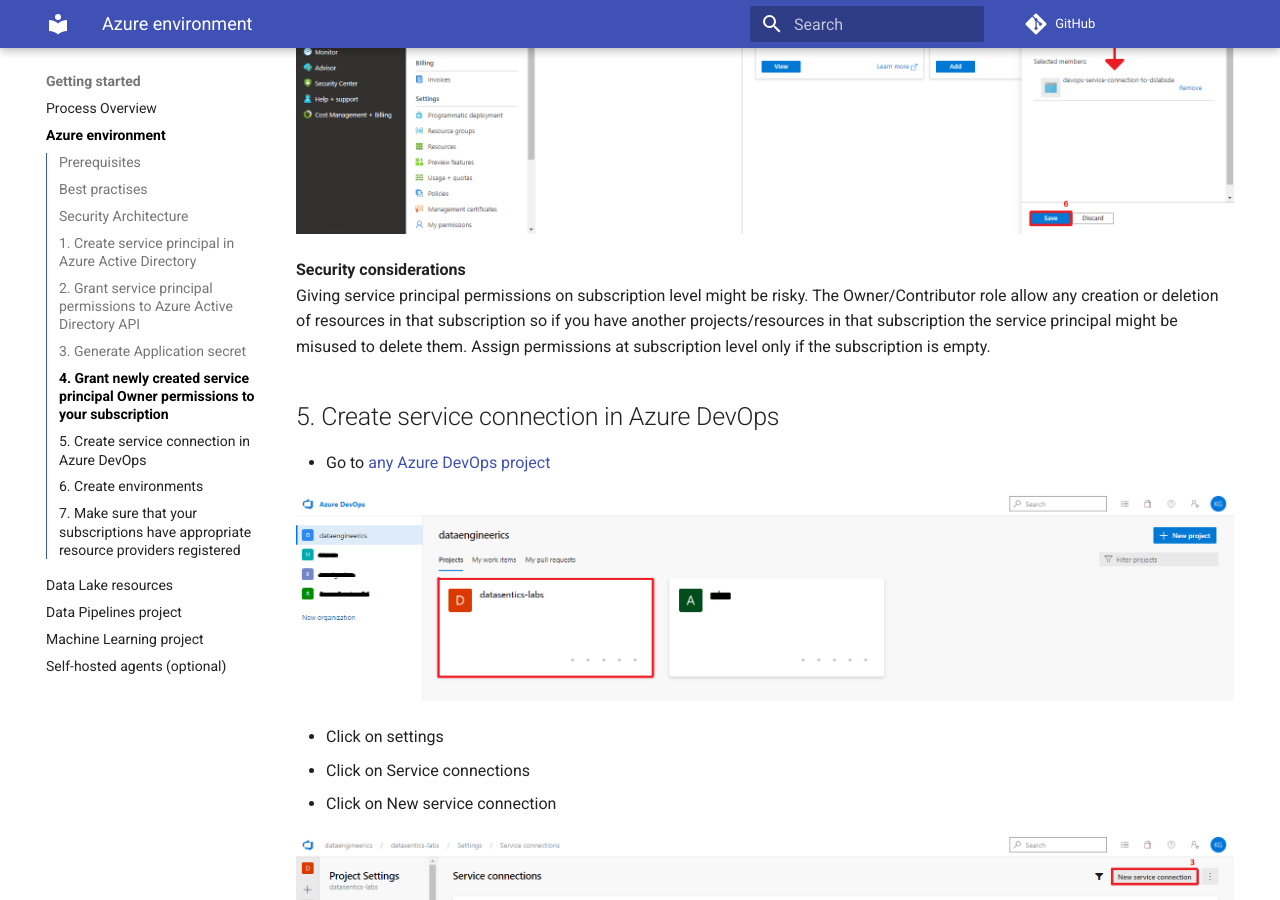
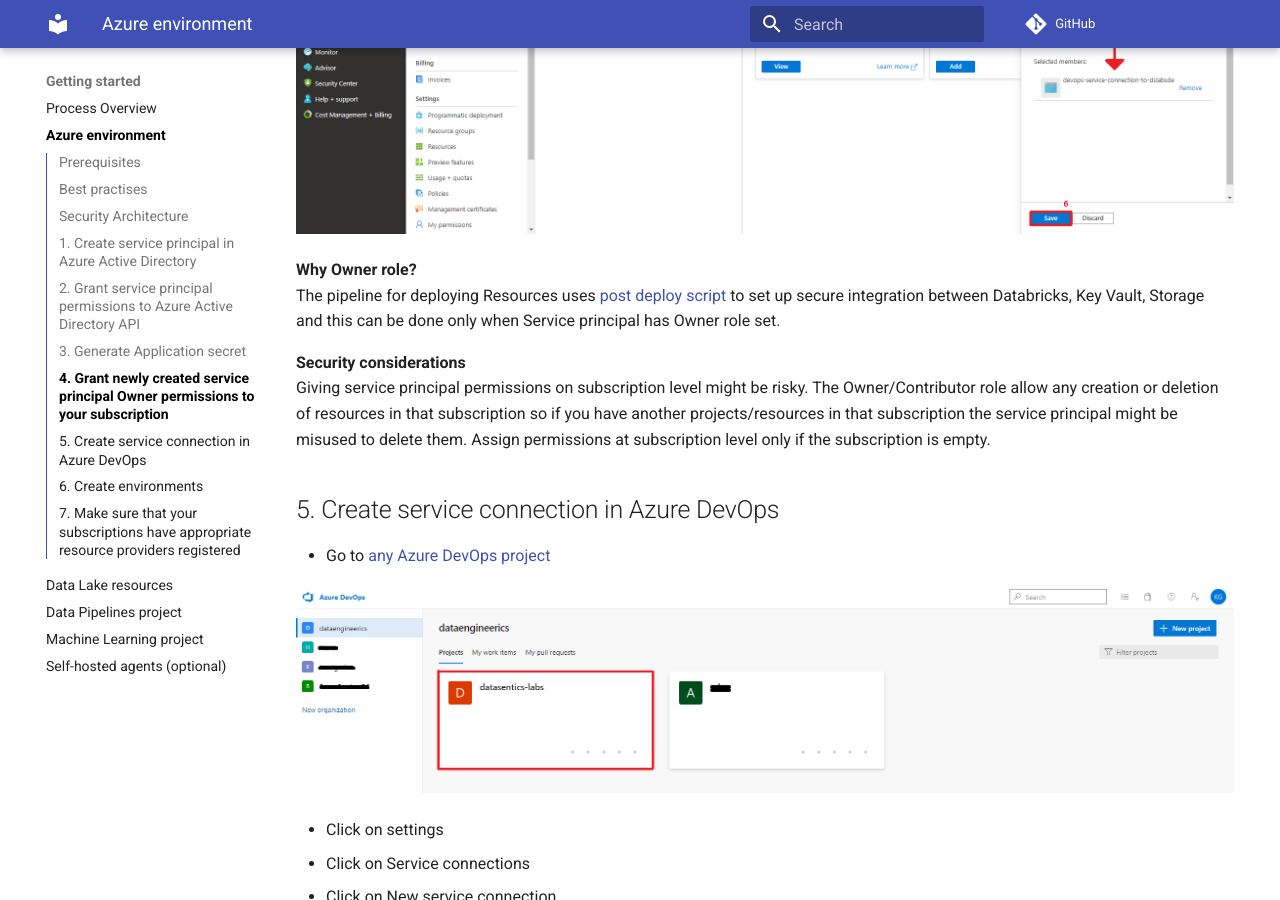
Before and after one commit to daipe-ai/platform-docs, an MkDocs documentation site: the page built from docs/getting-started/azure-setup.md, in a window 1280 px wide and 900 px high, scrolled down 8580 px. Built offline with MkDocs 1.6.1 and Material for MkDocs 9.7.7, drawn with Linux system fonts in a browser that asks for light colours; comment, search, counter and statistics services are not loaded.

Commit message:
SP Owner role explained

```diff
--- a/docs/getting-started/azure-setup.md
+++ b/docs/getting-started/azure-setup.md
@@ -112,6 +112,9 @@
 ![](../images/service_principal_step12.png)
 ![](../images/service_principal_step13.png)
 
+**Why Owner role?**
+The pipeline for deploying Resources uses [post deploy script](https://github.com/DataSentics/adap-infra-template/blob/master/.cicd/scripts/azure-post-deploy.sh) to set up secure integration between Databricks, Key Vault, Storage and this can be done only when Service principal has Owner role set.
+
 **Security considerations**
 Giving service principal permissions on subscription level might be risky. The Owner/Contributor role allow any creation or deletion of resources in that subscription so if you have another projects/resources in that subscription the service principal might be misused to delete them. Assign permissions at subscription level only if the subscription is empty.
 
```
